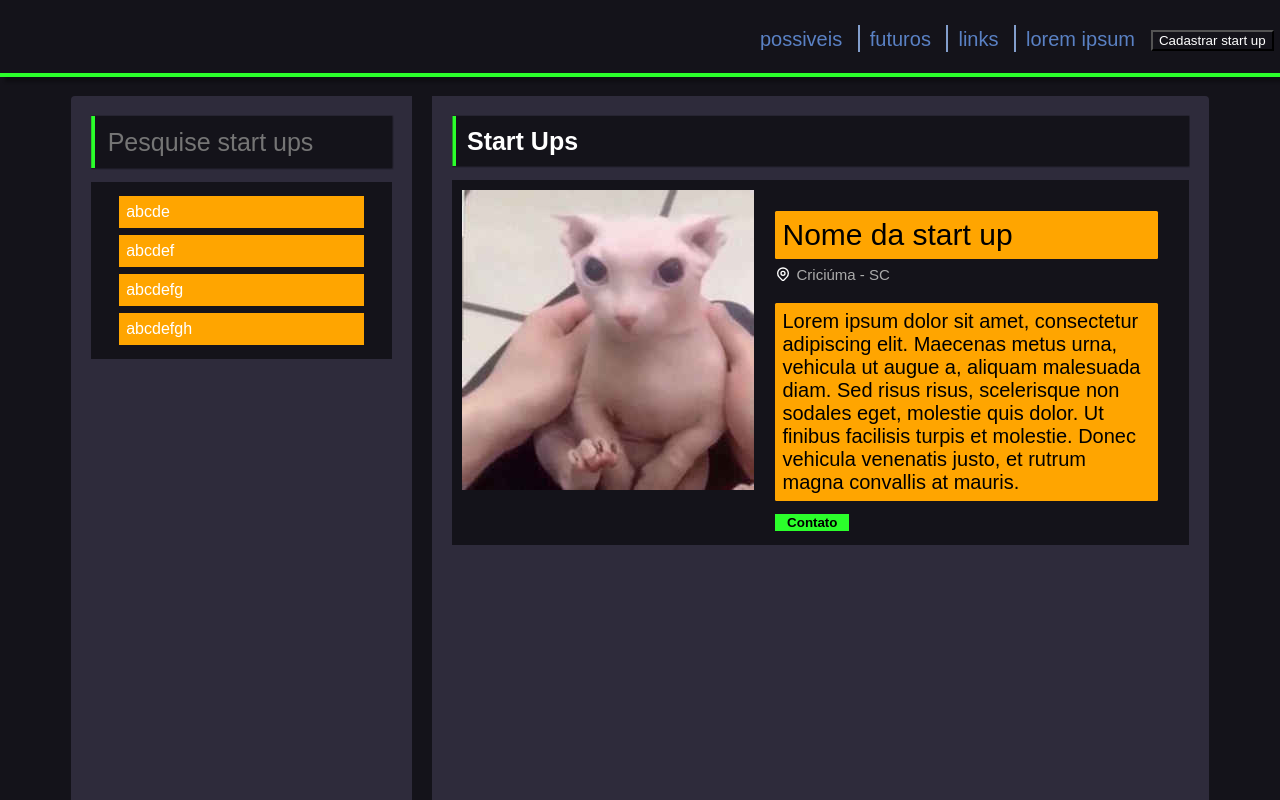
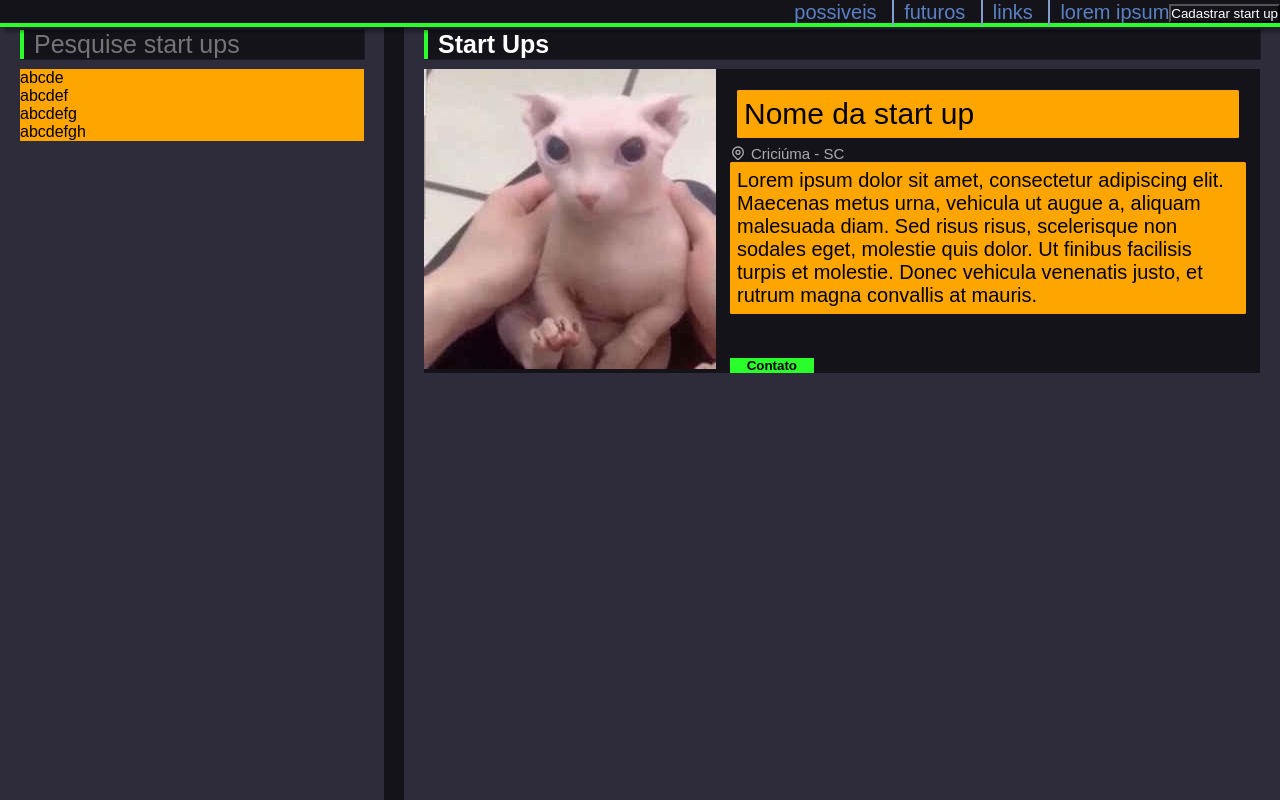
Before and after one commit to castelanlan/startupmap, a React (Create React App) app: page / in a window 1280 px wide. Shown: the top 800 px of the page. Built offline with nearby package versions, Linux system fonts and the light colour scheme.

Commit message:
refatorização (ta tudo quebradao)

```diff
--- a/src/components/Filter/styles.ts
+++ b/src/components/Filter/styles.ts
@@ -1,7 +1,7 @@
 import styled from 'styled-components';
 
 export const Container = styled.div`
-
+    background-color: var(--color-bg);
 `;
 
 export const ItemList = styled.ul`
@@ -14,4 +14,5 @@ export const ListItem = styled.li`
     margin: 7px;
     padding: 7px;
     background-color: orange !important;
+    color: black;
 `;
--- a/src/components/Footer/styles.ts
+++ b/src/components/Footer/styles.ts
@@ -3,6 +3,7 @@ import styled from "styled-components";
 export const Container = styled.div`
     bottom: 0;
     width: 100%;
+    background-color: var(--color-bg);
 `;
 
 
--- a/src/components/Header/styles.ts
+++ b/src/components/Header/styles.ts
@@ -5,17 +5,20 @@ import { BiCheck } from 'react-icons/bi'
 export const OkIcon = styled(BiCheck)``;
 
 // botões
-export const LoginStartUpButton = styled.button` // não sei pq não funfa 🗿
-    background-color: var(--color-hlink);
+export const LoginStartUpButton = styled.button`
+    color: white;
+    background-color: var(--color-bg);
+
 `;
 
-export const OkButton = styled.button`
-    background-color: var(--color-green);
-`;
+export const OkButton = styled.button` // botão dentro do modal
+    background-color: var(--color-green); // fix: ...
+    `;
 
 export const Container = styled.div``;
 
 export const NavBar = styled.div`
+    background-color: var(--color-bg);
     padding: 0.5%;
     z-index: 1; // sem isso as divs dentro do painel do meio ficam em cima do header
     width: 100%;
@@ -30,7 +33,6 @@ export const NavBar = styled.div`
 
 export const LinksRow = styled.div` // fix: responsividade
     padding-top: 9px;
-    margin-top: 5px;
     display: inline-block;
     padding: 16px;
 
--- a/src/components/Info/styles.ts
+++ b/src/components/Info/styles.ts
@@ -7,8 +7,9 @@ export const Container = styled.div`
     min-height: 1000px; /* fix: arrumar footer */
     display: grid;
     padding: 7% 5%;
-    background-color: var(--color-orange);
+    margin: 0;
     margin-bottom: 50px;
+    background-color: var(--color-bg);
 `;
 
 export const Painel = styled.div`
@@ -24,8 +25,6 @@ export const Painel = styled.div`
 export const Esquerda = styled.div`
     border-top-left-radius: ${raioBorda};
     border-bottom-left-radius: ${raioBorda};
-    /* padding: 20px; */
-    /* background-color: #2e2b3b; */
 `;
 
 export const Direita = styled.div`
@@ -34,10 +33,12 @@ export const Direita = styled.div`
 `;
 
 export const Titulo = styled.div`
+    color: white;
     padding: 0.5px;
     border-left: 4px solid var(--color-green);
     box-shadow: 0 0 3px 1px var(--color-bg);
     clip-path: inset(-1px -1px -1px 0px); /* tirar sombra da esquerda */
+    background-color: var(--color-bg);
 
     > h2, form {
         margin: 10px;
@@ -46,6 +47,8 @@ export const Titulo = styled.div`
 
     > .f_pesquisar {
         > .input_pesq {
+            background-color: var(--color-bg);
+            color: white;
             font-size: 25px;
             width: 100%;
             border: none;
--- a/src/components/StartUp/styles.ts
+++ b/src/components/StartUp/styles.ts
@@ -4,13 +4,16 @@ import { HiOutlineLocationMarker } from 'react-icons/hi';
 
 export const Container = styled.div``;
 
-export const PinIcon = styled(HiOutlineLocationMarker)``;
+export const PinIcon = styled(HiOutlineLocationMarker)`
+    color: #ababab;
+`;
 
 export const StartUpSection = styled.div`
     position: relative;
     display: flex;
     padding: 10px;
     margin: 14px 0;
+    background-color: var(--color-bg);
 `;
 
 export const Foto = styled.div`
@@ -65,14 +68,14 @@ export const Descricao = styled.div`
     }
 `;
 
-export const BotaoContato = styled.button` // fix: !!!important
+export const BotaoContato = styled.button`
     position: absolute;
     bottom: 0;
     margin: 7px 7px 14px 7px;
     width: 10%;
     min-width: 60px;
-    background-color: var(--color-green) !important; /* :/ */
+    background-color: var(--color-green);
     border: none;
-    color: black !important;
+    color: black;
     font-weight: 600;
 `;
--- a/src/styles/GlobalStyles.ts
+++ b/src/styles/GlobalStyles.ts
@@ -13,9 +13,9 @@ export default createGlobalStyle`
 
   * {
     box-sizing: border-box;
-    background-color: var(--color-bg);
-    color: white;
     font-family: Arial, Helvetica, sans-serif;
+    margin: 0;
+    padding: 0;
   }
 
   html {
```
